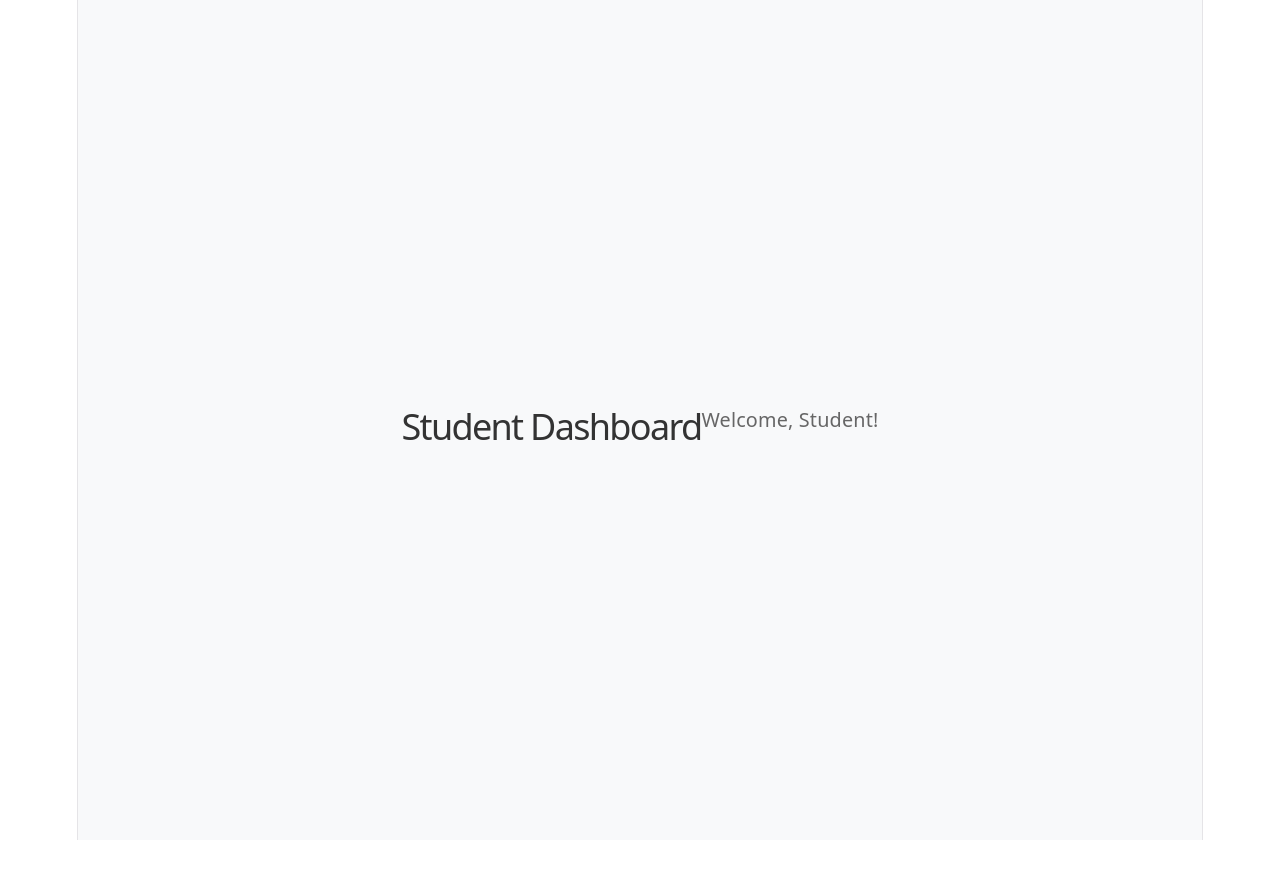
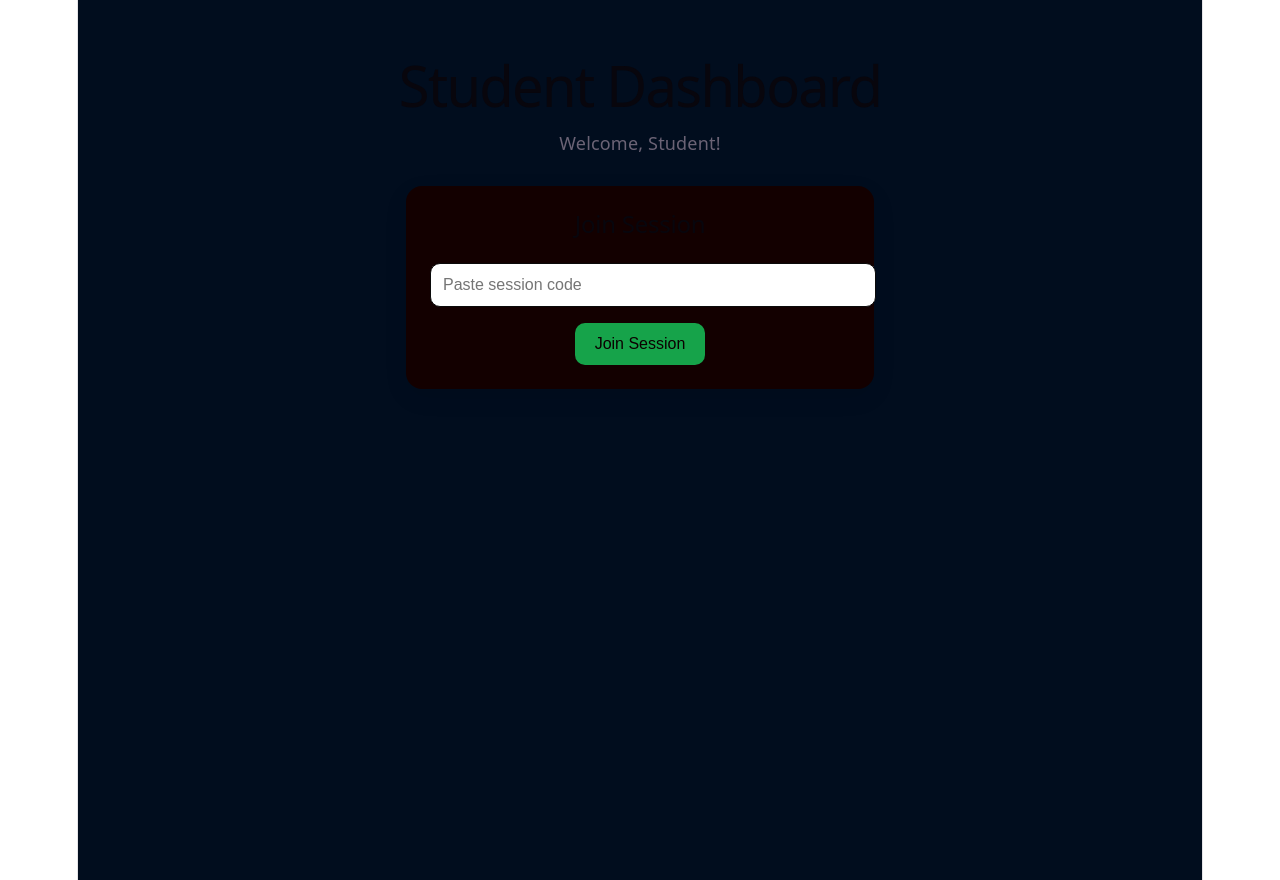
Before and after one commit to snigdha257/Vi-SlideS-basic, a React (Vite) app in the folder Frontend/: page /student in a window 1280 px wide. Before the commit the page ends 840 px from the top, so only its background shows below. Built offline with nearby package versions, Linux system fonts and the light colour scheme.

Commit message:
added  session join

```diff
--- a/Frontend/src/App.tsx
+++ b/Frontend/src/App.tsx
@@ -4,6 +4,7 @@ import Register from "./components/Register";
 import Profile from "./components/Profile";
 import Student from "./components/student";
 import Teacher from "./components/teacher";
+import Session from "./components/Session";
 
 export default function App() {
   return (
@@ -14,6 +15,7 @@ export default function App() {
         <Route path="/profile" element={<Profile />} />
         <Route path="/student" element={<Student />} />
         <Route path="/teacher" element={<Teacher />} />
+        <Route path="/session/:sessionCode" element={<Session />} />
         <Route path="/" element={<Login />} />
       </Routes>
     </BrowserRouter>
--- /dev/null
+++ b/Frontend/src/components/Session.tsx
@@ -0,0 +1,59 @@
+import { useNavigate, useParams, useSearchParams } from "react-router-dom";
+import "../styles/teacher.css";
+
+type SessionItem = {
+  code: string;
+  name: string;
+  createdBy: string;
+  createdAt: string;
+};
+
+export default function Session() {
+  const { sessionCode } = useParams();
+  const [searchParams] = useSearchParams();
+  const navigate = useNavigate();
+
+  const role = searchParams.get("role");
+  const sessions: SessionItem[] = JSON.parse(localStorage.getItem("sessions") || "[]");
+
+  const currentSession = sessions.find(
+    (session) => session.code === sessionCode
+  );
+
+  if (!sessionCode || !currentSession) {
+    return (
+      <div className="teacher">
+        <h1>No Session Found</h1>
+        <button
+          onClick={() => navigate(role === "teacher" ? "/teacher" : "/student")}
+          className="session-button"
+        >
+          Back
+        </button>
+      </div>
+    );
+  }
+
+  return (
+    <div className="teacher">
+      <h1>{role === "teacher" ? "Session Created" : "Session Joined"}</h1>
+
+      <div className="session-card">
+        <h2>{currentSession.name}</h2>
+        <p>
+          <strong>Session Code:</strong> {currentSession.code}
+        </p>
+        <p>
+          <strong>Status:</strong> Active
+        </p>
+
+        <button
+          onClick={() => navigate(role === "teacher" ? "/teacher" : "/student")}
+          className="session-button"
+        >
+          {role === "teacher" ? "Back to Teacher Dashboard" : "Back to Student Dashboard"}
+        </button>
+      </div>
+    </div>
+  );
+}
--- a/Frontend/src/components/student.tsx
+++ b/Frontend/src/components/student.tsx
@@ -1,10 +1,52 @@
-import '../styles/student.css';
+import { useState } from "react";
+import { useNavigate } from "react-router-dom";
+import "../styles/student.css";
 
 export default function Student() {
-    return (
-        <div className="student">
-            <h1>Student Dashboard</h1>
-            <p>Welcome, Student!</p>
-        </div>
+  const [sessionCode, setSessionCode] = useState("");
+  const navigate = useNavigate();
+
+  const handleJoinSession = () => {
+    const trimmedCode = sessionCode.trim().toUpperCase();
+
+    if (!trimmedCode) {
+      alert("Please enter a session code");
+      return;
+    }
+
+    const sessions = JSON.parse(localStorage.getItem("sessions") || "[]");
+    const matchedSession = sessions.find(
+      (session: { code: string; name: string }) => session.code === trimmedCode
     );
+
+    if (!matchedSession) {
+      alert("Session not found");
+      return;
+    }
+
+    navigate(`/session/${trimmedCode}?role=student`);
+  };
+
+  return (
+    <div className="student">
+      <h1>Student Dashboard</h1>
+      <p>Welcome, Student!</p>
+
+      <div className="join-session-card">
+        <h2>Join Session</h2>
+
+        <input
+          type="text"
+          placeholder="Paste session code"
+          value={sessionCode}
+          onChange={(event) => setSessionCode(event.target.value)}
+          className="session-input"
+        />
+
+        <button onClick={handleJoinSession} className="join-button">
+          Join Session
+        </button>
+      </div>
+    </div>
+  );
 }
--- a/Frontend/src/components/teacher.tsx
+++ b/Frontend/src/components/teacher.tsx
@@ -1,11 +1,72 @@
+import { useState } from "react";
+import { useNavigate } from "react-router-dom";
 import "../styles/teacher.css";
 
+function generateSessionCode(length = 6) {
+  const chars = "ABCDEFGHJKLMNPQRSTUVWXYZ23456789";
+  let code = "";
+
+  for (let index = 0; index < length; index++) {
+    code += chars[Math.floor(Math.random() * chars.length)];
+  }
+
+  return code;
+}
+
+type SessionItem = {
+  code: string;
+  name: string;
+  createdBy: string;
+  createdAt: string;
+};
 
 export default function Teacher() {
+  const [sessionName, setSessionName] = useState("");
+  const navigate = useNavigate();
+
+  const handleCreateSession = () => {
+    const trimmedName = sessionName.trim();
+
+    if (!trimmedName) {
+      alert("Please enter a session name");
+      return;
+    }
+
+    const sessionCode = generateSessionCode();
+    const sessions: SessionItem[] = JSON.parse(localStorage.getItem("sessions") || "[]");
+
+    const newSession: SessionItem = {
+      code: sessionCode,
+      name: trimmedName,
+      createdBy: "teacher",
+      createdAt: new Date().toISOString(),
+    };
+
+    localStorage.setItem("sessions", JSON.stringify([...sessions, newSession]));
+
+    navigate(`/session/${sessionCode}?role=teacher`);
+  };
+
   return (
     <div className="teacher">
       <h1>Teacher Dashboard</h1>
       <p>Welcome, Teacher!</p>
+
+      <div className="session-card">
+        <h2>Create Session</h2>
+
+        <input
+          type="text"
+          placeholder="Enter session name"
+          value={sessionName}
+          onChange={(event) => setSessionName(event.target.value)}
+          className="session-input"
+        />
+
+        <button onClick={handleCreateSession} className="session-button">
+          Create Session
+        </button>
+      </div>
     </div>
   );
 }
--- a/Frontend/src/styles/student.css
+++ b/Frontend/src/styles/student.css
@@ -1,19 +1,44 @@
 .student {
+  min-height: 100vh;
+  padding: 40px;
+  background: #010d1e;
   display: flex;
-  justify-content: center;
+  flex-direction: column;
   align-items: center;
-  min-height: 100vh;
-  background: #f8f9fa;
-  padding: 20px;
 }
 
-.student h1 {
-  color: #333;
-  font-size: 2rem;
-  margin-bottom: 1rem;
+.join-session-card {
+  margin-top: 30px;
+  padding: 24px;
+  width: 100%;
+  max-width: 420px;
+  background: rgb(19, 0, 0);
+  border-radius: 16px;
+  box-shadow: 0 8px 24px rgba(0, 0, 0, 0.08);
+  text-align: center;
 }
 
-.student p {
-  color: #666;
-  font-size: 1.1rem;
+.session-input {
+  width: 100%;
+  padding: 12px;
+  margin-top: 16px;
+  border: 1px solid #ccc;
+  border-radius: 10px;
+  font-size: 16px;
+  outline: none;
 }
+
+.join-button {
+  margin-top: 16px;
+  padding: 12px 20px;
+  border: none;
+  border-radius: 10px;
+  background: #16a34a;
+  color: rgb(12, 0, 0);
+  font-size: 16px;
+  cursor: pointer;
+}
+
+.join-button:hover {
+  background: #15803d;
+}
--- a/Frontend/src/styles/teacher.css
+++ b/Frontend/src/styles/teacher.css
@@ -1,19 +1,44 @@
 .teacher {
+  min-height: 100vh;
+  padding: 40px;
+  background: #00050a;
   display: flex;
-  justify-content: center;
+  flex-direction: column;
   align-items: center;
-  min-height: 100vh;
-  background: #f8f9fa;
-  padding: 20px;
 }
 
-.teacher h1 {
-  color: #333;
-  font-size: 2rem;
-  margin-bottom: 1rem;
+.session-card {
+  margin-top: 30px;
+  padding: 24px;
+  width: 100%;
+  max-width: 420px;
+  background: white;
+  border-radius: 16px;
+  box-shadow: 0 8px 24px rgba(0, 0, 0, 0.08);
+  text-align: center;
 }
 
-.teacher p {
-  color: #666;
-  font-size: 1.1rem;
+.session-input {
+  width: 100%;
+  padding: 12px;
+  margin-top: 16px;
+  border: 1px solid #0a0a0a;
+  border-radius: 10px;
+  font-size: 16px;
+  outline: none;
 }
+
+.session-button {
+  margin-top: 16px;
+  padding: 12px 20px;
+  border: none;
+  border-radius: 10px;
+  background: #1d4ed8;
+  color: rgb(12, 12, 12);
+  font-size: 16px;
+  cursor: pointer;
+}
+
+.session-button:hover {
+  background: #1e40af;
+}
```
Lines whose indentation alone changed are shown as unchanged.
